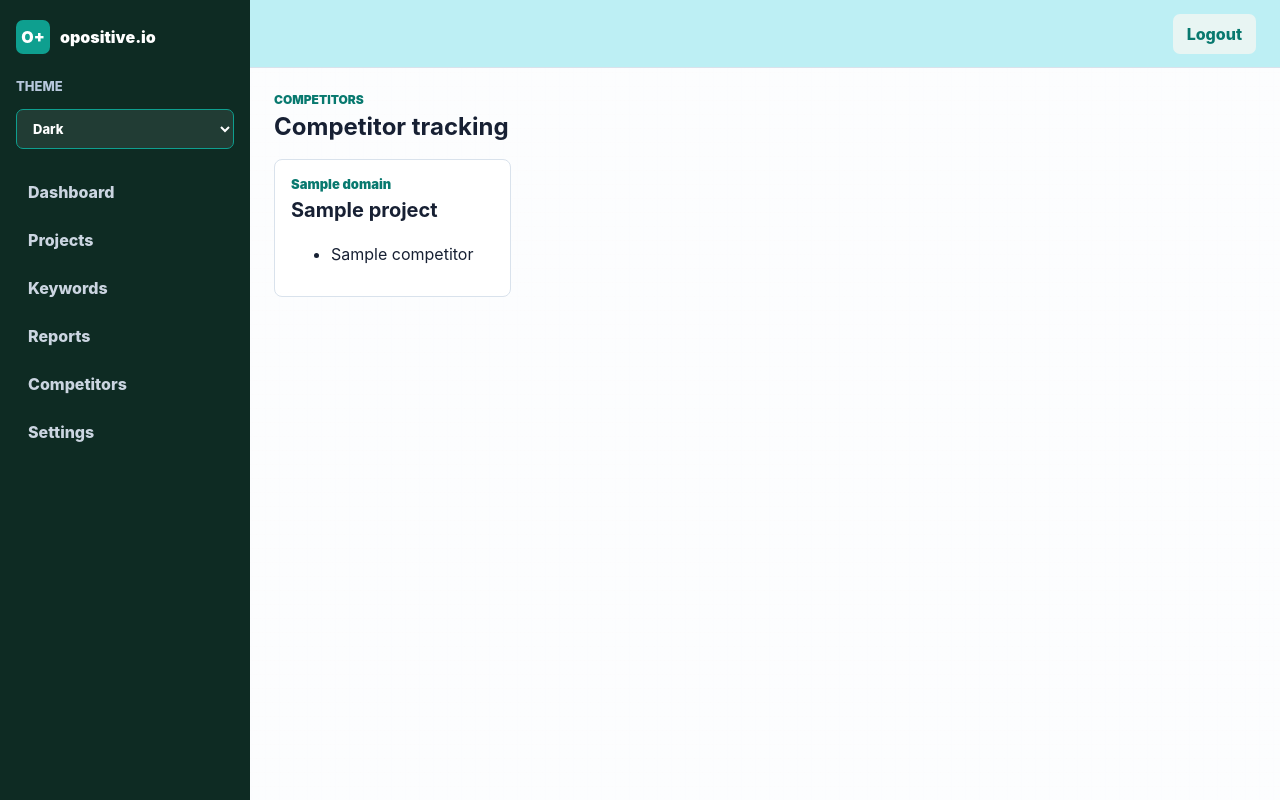
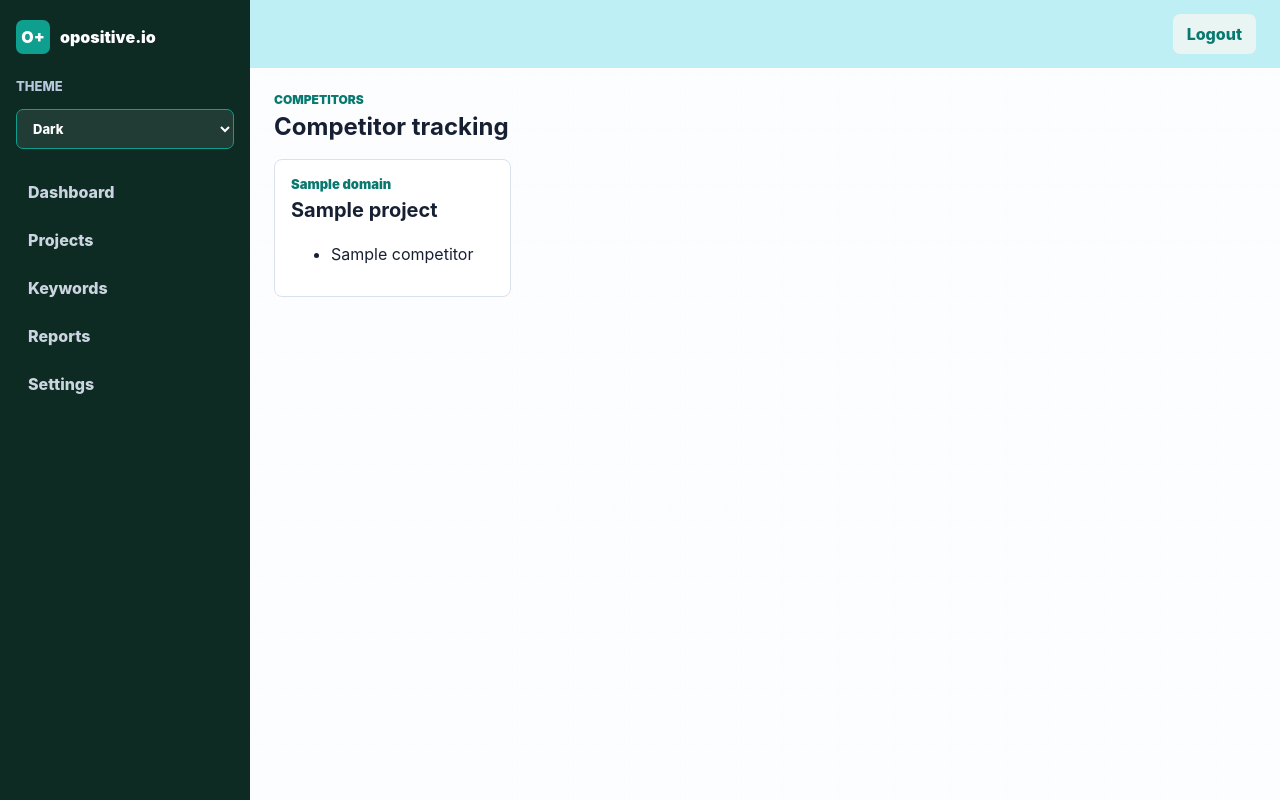
Before and after one commit to ajaypalsingh24/googleranktracker, a Python web app: template templates/competitors.html in a window 1280 px wide. Run offline with Jinja, Linux system fonts and the light colour scheme; the template is opened without the code that fills it: most values are stand-ins (such as "Sample title", 1, 10 or a date in 2020).

Commit message:
Remove competitors sidebar link

```diff
--- a/templates/app_layout.html
+++ b/templates/app_layout.html
@@ -22,7 +22,6 @@
         <a class="{{ 'active' if active_nav == 'projects' else '' }}" href="/projects">Projects</a>
         <a class="{{ 'active' if active_nav == 'keywords' else '' }}" href="/keywords">Keywords</a>
         <a class="{{ 'active' if active_nav == 'reports' else '' }}" href="/reports">Reports</a>
-        <a class="{{ 'active' if active_nav == 'competitors' else '' }}" href="/competitors">Competitors</a>
         <a class="{{ 'active' if active_nav == 'settings' else '' }}" href="/settings">Settings</a>
         {% if can(current_user, 'admin') %}
           <a class="{{ 'active' if active_nav == 'users' else '' }}" href="/users">Users</a>
```
